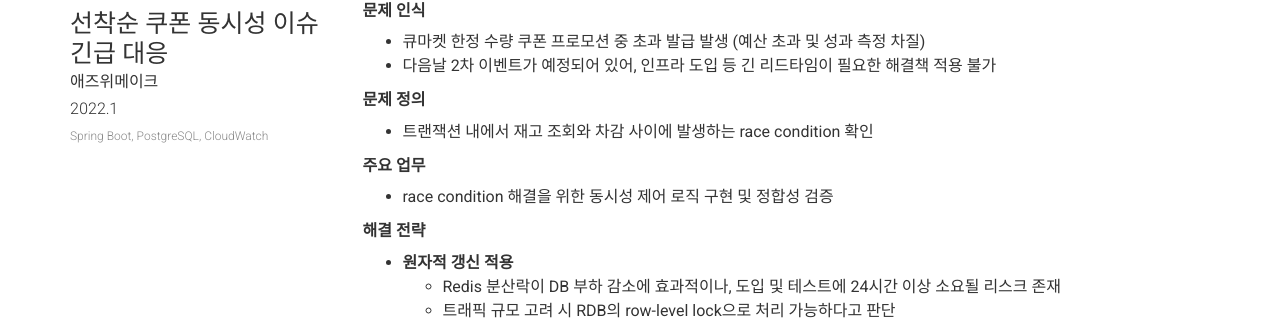
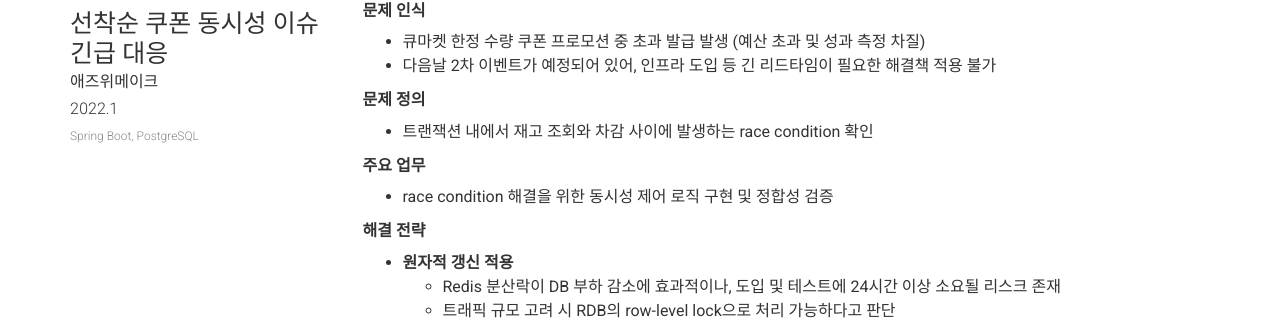
Before and after one commit to toongri/toongri.github.io, a Jekyll site: the page built from index.md, in a window 1280 px wide and 900 px high, scrolled down 3443 px. Shown: the part 226-547 px from the top of the window. Built offline with Jekyll 4.4.1, drawn with Linux system fonts in a browser that asks for light colours; nearby versions of some CDN libraries.

Commit message:
Update `_config.yml`: remove CloudWatch from "skills" in coupon concurrency issue case study

```diff
--- a/_config.yml
+++ b/_config.yml
@@ -191,7 +191,7 @@ content:
         title: 선착순 쿠폰 동시성 이슈 긴급 대응
         sub_title: 애즈위메이크
         caption: 2022.10
-        skills: Spring Boot, PostgreSQL, CloudWatch
+        skills: Spring Boot, PostgreSQL
         description: |
           **문제 인식**
           - 큐마켓 한정 수량 쿠폰 프로모션 중 초과 발급 발생 (예산 초과 및 성과 측정 차질)
```
